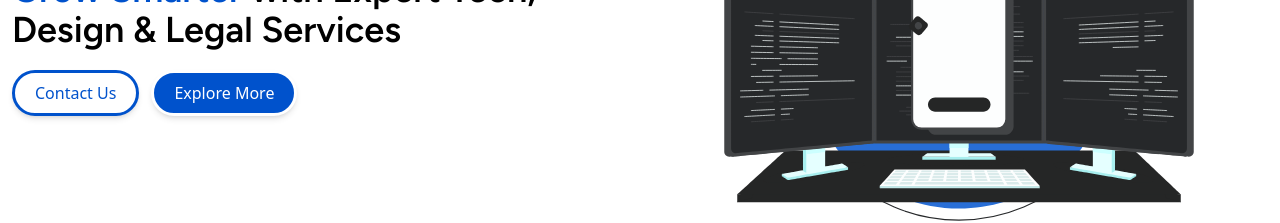
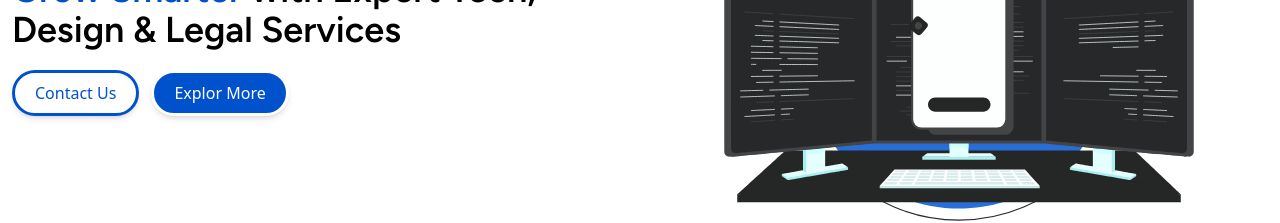
Before and after one commit to anchal-github123/Stack-enuro, a React (Vite) app: page / in a window 1280 px wide. Shown: the part 356-579 px from the top of the page. Built offline with nearby package versions, Linux system fonts and the light colour scheme; a web font is replaced by a local one.

Commit message:
Add Explor Button

```diff
--- a/src/components/HeroSection.jsx
+++ b/src/components/HeroSection.jsx
@@ -17,7 +17,7 @@ function HeroSection({ text1, text2, img, size }) {
         </h1>
         <div className="flex items-center justify-center gap-3 lg:justify-start">
           <Button name="Contact Us" styleType="outline"  link= "/Contact"/>
-          <Button name="Explore More" styleType="primary"  link= "/"/>
+         <a href="#Service_Section" className="bg-primary text-white hover:bg-white hover:text-primary px-5 py-2 rounded-full shadow-md border-3 inline-block">Explor More</a>
         </div>
       </div>
 
--- a/src/components/ServiceSection.jsx
+++ b/src/components/ServiceSection.jsx
@@ -2,7 +2,7 @@ import HeadingLine from "./HeadingLine"
 import ServiceCardSection from "./ServiceCardSection"
 export default function ServiceSection() {
   return (
-     <div className="container flex flex-col gap-4">
+     <div className="container flex flex-col gap-4 " id="Service_Section">
          <HeadingLine text="IT Services" />
     <ServiceCardSection data="IT"></ServiceCardSection>
    <HeadingLine text="Other Services" />
```
